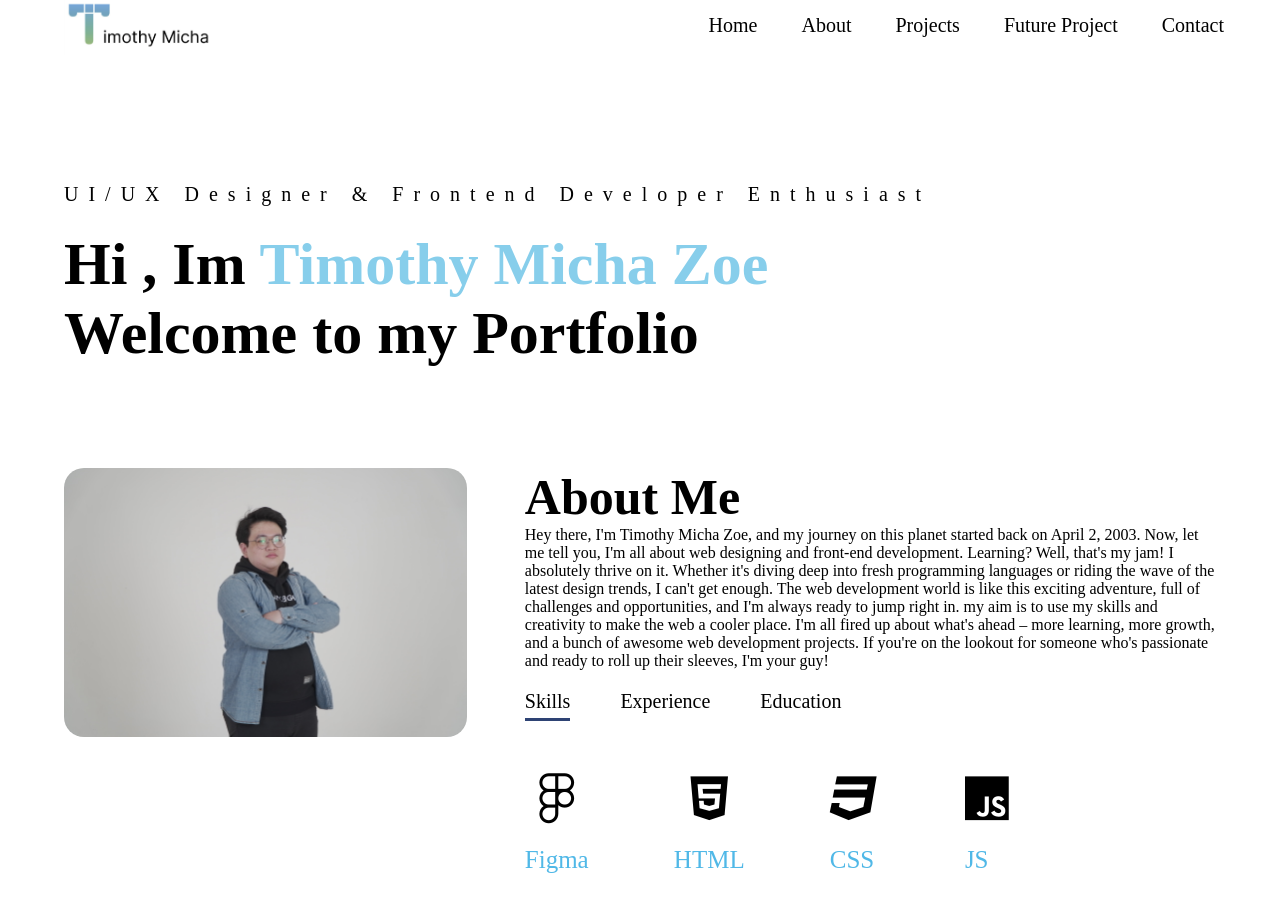
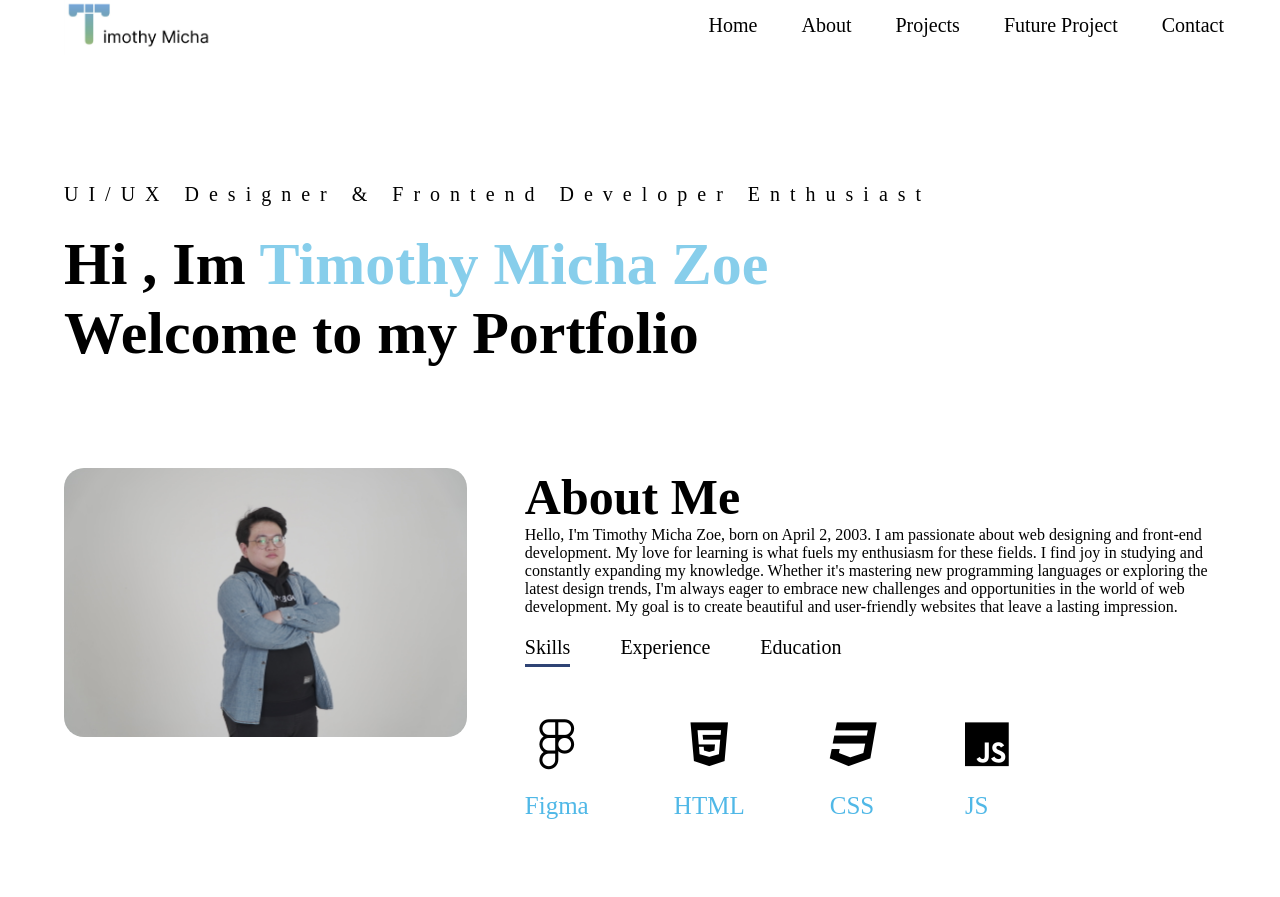
Before and after one commit to Puchachilo/PortoWeb, a plain HTML site: page index.html in a window 1280 px wide. Shown: the top 897 px of the page. Drawn offline with Linux system fonts and the light colour scheme; a web font is replaced by a local one.

Commit message:
update about us

```diff
--- a/index.html
+++ b/index.html
@@ -49,19 +49,14 @@
           <div class="about-col2">
             <h1 class="titles">About Me</h1>
             <p>
-              Hey there, I'm Timothy Micha Zoe, and my journey on this planet
-              started back on April 2, 2003. Now, let me tell you, I'm all about
-              web designing and front-end development. Learning? Well, that's my
-              jam! I absolutely thrive on it. Whether it's diving deep into
-              fresh programming languages or riding the wave of the latest
-              design trends, I can't get enough. The web development world is
-              like this exciting adventure, full of challenges and
-              opportunities, and I'm always ready to jump right in. my aim is to
-              use my skills and creativity to make the web a cooler place. I'm
-              all fired up about what's ahead – more learning, more growth, and
-              a bunch of awesome web development projects. If you're on the
-              lookout for someone who's passionate and ready to roll up their
-              sleeves, I'm your guy!
+              Hello, I'm Timothy Micha Zoe,
+              born on April 2, 2003.
+              I am passionate about web designing and front-end development.
+              My love for learning is what fuels my enthusiasm for these fields.
+              I find joy in studying and constantly expanding my knowledge.
+              Whether it's mastering new programming languages or exploring the latest design trends,
+              I'm always eager to embrace new challenges and opportunities in the world of web development.
+              My goal is to create beautiful and user-friendly websites that leave a lasting impression.
             </p>
 
             <div class="tab-titles">
```
